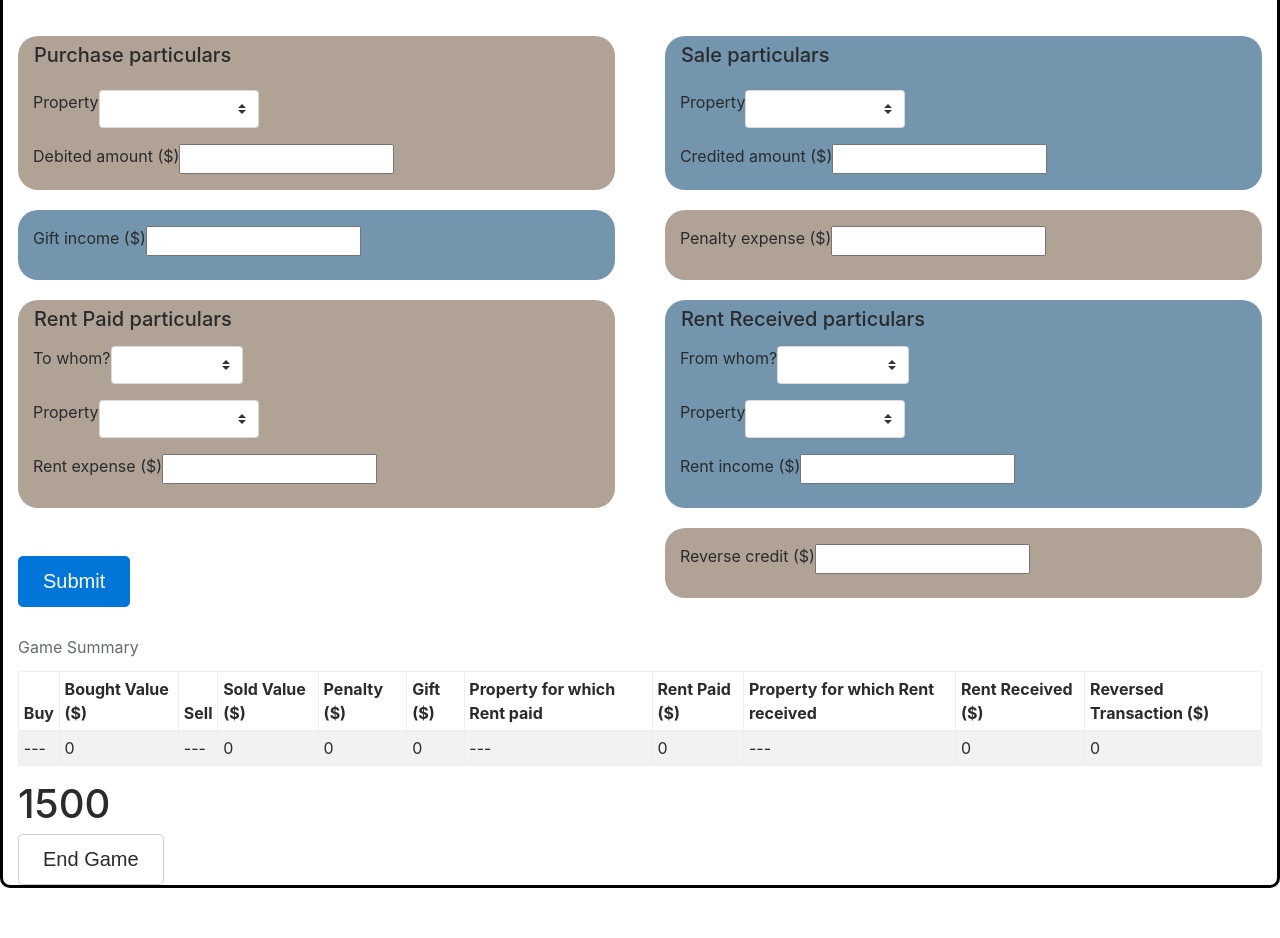
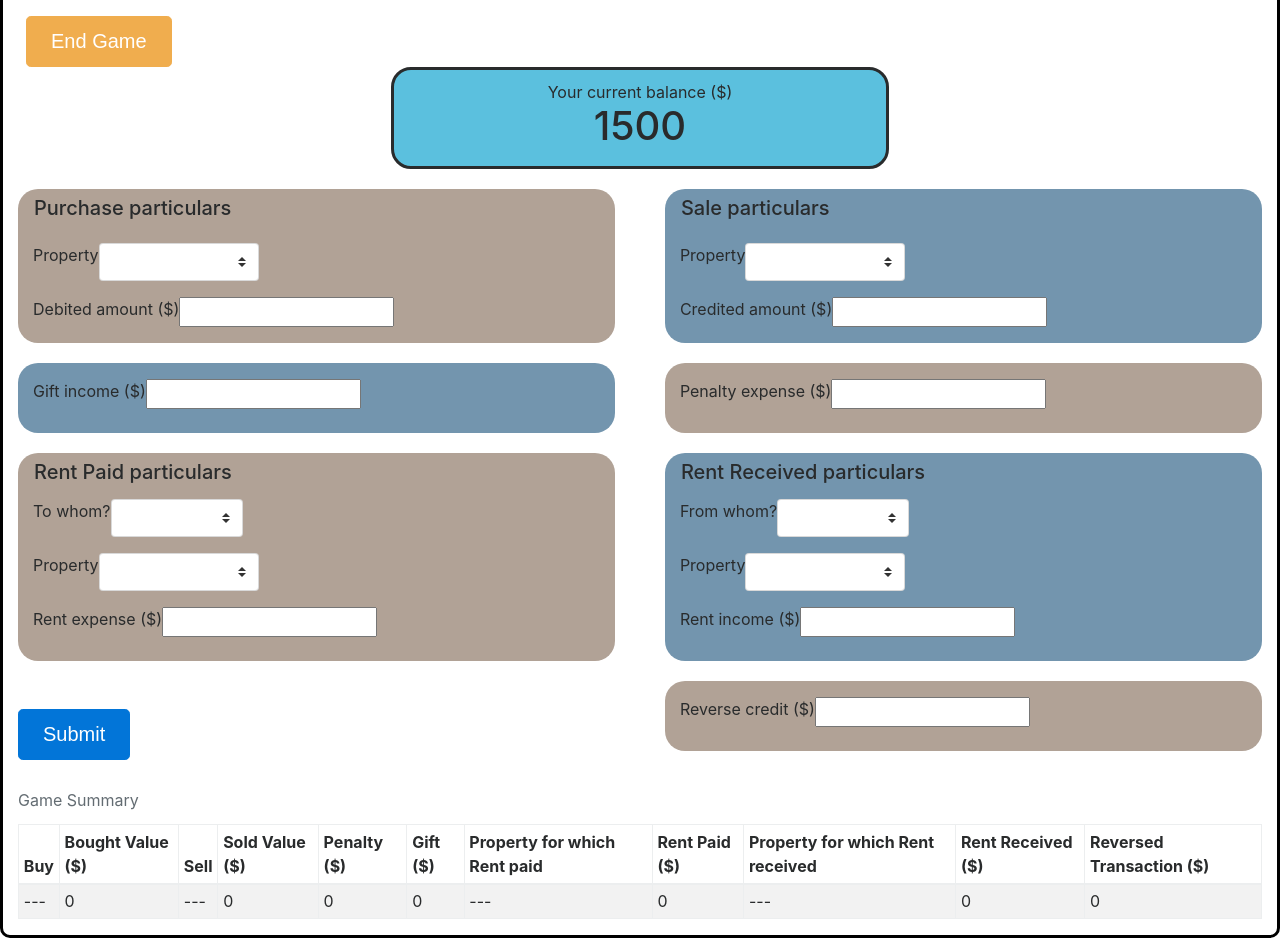
Before and after one commit to atharva-kashyap/Monopoly, a Flask app: page /game in a window 1280 px wide. Shown: the part 79-1017 px from the top of the page. Before the commit the page ends 967 px from the top, so only its background shows below. Run offline with Flask 2, Linux system fonts and the light colour scheme; the visitor is signed in with stand-in values (Sample User, id 1); a database or web service that is not in the repository returns one stand-in record (values such as "Sample title"); some libraries are stand-ins or nearby versions.

Commit message:
Removed Summary page; display totals on the gaame page itself!!

```diff
--- a/app.py
+++ b/app.py
@@ -29,6 +29,8 @@ def login():
                 session["user"] = user
                 session["date"] = date
                 return redirect("/game")
+        # I dont know what is going on below, but this is the only way it works. If you indent the else, then the name will keep re-registering (eachtime you login)
+        # Example: If tundra has logged in once (with same email, name, and date) and logs in again, it is adding to the database, which should not happen.
         else:
             mongo.db.user.insert_one({"name": name, "date": date, "email": user})
             session["user"] = user
@@ -91,21 +93,20 @@ def playGame():
             mongo.db.game.insert_one({"user":user, "date":date, "buy_1":buy, "buy_1_value":buy_value, "sell_1":sell, "sell_1_value":sell_value, "penalty_1":penalty, "gift_1":gift, "whom_p":whom_p, "rentP":rentPaid, "amt1":amt1, "whom_r":whom_r, "rentR":rentRec, "amt2":amt2, "reverse":reverse})
             return redirect("/game")
 
-@app.route("/logout", methods = ['GET', 'POST'])
+@app.route("/logout", methods = ['POST'])
 def logout():
-    if request.method == 'GET':
+    if "user" in session and "date" in session:
         session.pop("loggedin", None)
         print("logoutedddd")
-        flash("User off")
-        return redirect("/summary")
-    else:
-        print("posted")
-        total = request.args["total"]
-        user = request.args["user11"]
-        date = request.args["date11"]
-        mongo.db.user.update_one({"date":date, "email":user}, {"$set":{"total":total}})
-        print(mongo.db.user.find({}))
-        return redirect("/summary")
+        # total = request.form["total"]
+        # print("hello1")
+        # user = request.form["user11"]
+        # print("hello2")
+        # date = request.args.get["date11"]
+        # print("hello3")
+        # mongo.db.user.update_one({"date":date, "email":user}, {"$set":{"total":total}})
+        # print(mongo.db.user.find({}))
+        return redirect("/")
 
 @app.route("/summary", methods = ['GET'])
 def viewSummary():
--- a/static/external.js
+++ b/static/external.js
@@ -1,6 +1,10 @@
-total = document.getElementById("total").value;
-document.getElementById("netWorth").innerHTML = total;
+// total = document.getElementById("total").value;
+// document.getElementById("netWorth").innerHTML = total;
 
+// function entry(){
+//   total = document.getElementById("total").value;
+//   document.getElementById("entry").value = total;
+// }
 
 function finishTable(){
   var totalColumn1 = tableColumnTotal("sumTable",1);
@@ -26,6 +30,7 @@ function finishTable(){
   totalColumn7Elem.innerHTML = totalColumn7;
   var sum = 1500 - totalColumn1 + totalColumn2 - totalColumn3 + totalColumn4 - totalColumn5 + totalColumn6 + totalColumn7
   document.getElementById("total").innerHTML = sum;
+  document.getElementById("total2").innerHTML = sum;
   return;
  }
 function tableColumnTotal(thisTable,colNumber){
@@ -48,3 +53,17 @@ function tableColumnTotal(thisTable,colNumber){
   }
   return result;
 }
+
+function displayScore(){
+  var totalColumn1 = tableColumnTotal("sumTable",1);
+  var totalColumn2 = tableColumnTotal("sumTable",3);
+  var totalColumn3 = tableColumnTotal("sumTable",4);
+  var totalColumn4 = tableColumnTotal("sumTable",5);
+  var totalColumn5 = tableColumnTotal("sumTable",7);
+  var totalColumn6 = tableColumnTotal("sumTable",9);
+  var totalColumn7 = tableColumnTotal("sumTable",10);
+  var sum = 1500 - totalColumn1 + totalColumn2 - totalColumn3 + totalColumn4 - totalColumn5 + totalColumn6 + totalColumn7
+  document.getElementById("alert").style.display = "block";
+  document.getElementById("entry").style.display = "block";
+  document.getElementById("section").style.display = "none";
+}
--- a/templates/game.html
+++ b/templates/game.html
@@ -59,13 +59,44 @@
         margin:0;
       }
     }
+    #alert, #entry{
+      display:none;
+    }
+    .total{
+      display: block;
+      border-style:solid;
+      border-radius: 20px;
+      margin-left: 30%;
+      margin-right: 30%;
+      padding-top: 10px;
+      padding-bottom: 10px;
+    }
+    /* .endButton{
+      margin-left: 50%;
+      margin-right: 50%;
+    } */
   </style>
   <body onload="finishTable();" class="">
     <header>
       <h1 class="text-center">Monopoly-Keep your records</h1>
-      <p class="pl-4">You are logged on as <strong id="user11">{{ user }}</strong> and today's date is: <strong id="date11">{{ date }}</strong></p>
+      <p class="pl-4">You are logged on as <strong name="user11">{{ user }}</strong> and today's date is: <strong name="date11">{{ date }}</strong></p>
     </header>
-    <section class="col pb-3">
+    <form class="" action="/logout" method="post">
+      <!-- <h1 name="user11">{{ user }}</h1>
+      <h1>{{ date }}</h1> -->
+      <!-- <input type="number" name="entry" id="entry" value=""> -->
+      <!-- <p onclick="entry();">Click</p> -->
+      <div class="alert alert-primary mx-5 mt-2 text-center" id="alert" role="alert">
+         Your total balance ($): <strong><h1 id="total2"></h1></strong>
+         <h5>Compare your results with other players!!</h3>
+      </div>
+      <button type="submit" class="btn btn-danger btn-lg ml-4" id="entry" name="entry">End Game</button>
+    </form>
+    <section id="section" class="col pb-3">
+      <button type="button" class="btn btn-warning btn-lg endButton ml-2" onclick="displayScore();" name="button">End Game</button>
+      <div class="text-center total bg-info">
+        Your current balance ($)<h1 id='total' name='total'></h1>
+      </div>
       <form action="{{ url_for('playGame') }}" method="post" class="">
         <div class="lock1">
           <div class="odd" id="left1">
@@ -324,10 +355,8 @@
             </tr>
          </tbody>
        </table>
-       <h1 id="total"></h1>
-       <form class="" action="/logout" method="get">
-         <button type="button" class="btn btn-secondary btn-lg" name="button">End Game</button>
-       </form>
+
+
      </div>
     </article>
    <script src="static/external.js"></script>
--- a/templates/summary.html
+++ b/templates/summary.html
@@ -50,12 +50,12 @@
               <td>{{ user[k] }}</td>
               {% endif %}
               {% endfor %}
-              <td  id="netWorth"></td>
+              <td></td>
             </tr>
             {% endfor %}
           </tbody>
         </table>
-        <h1>hhhh</h1>
+        <h1 id="netWorth"></h1>
         <div class="pb-3 href">
           <a role="button" class="btn btn-lg btn-primary" href="/" >Play again</a>
         </div>
```
